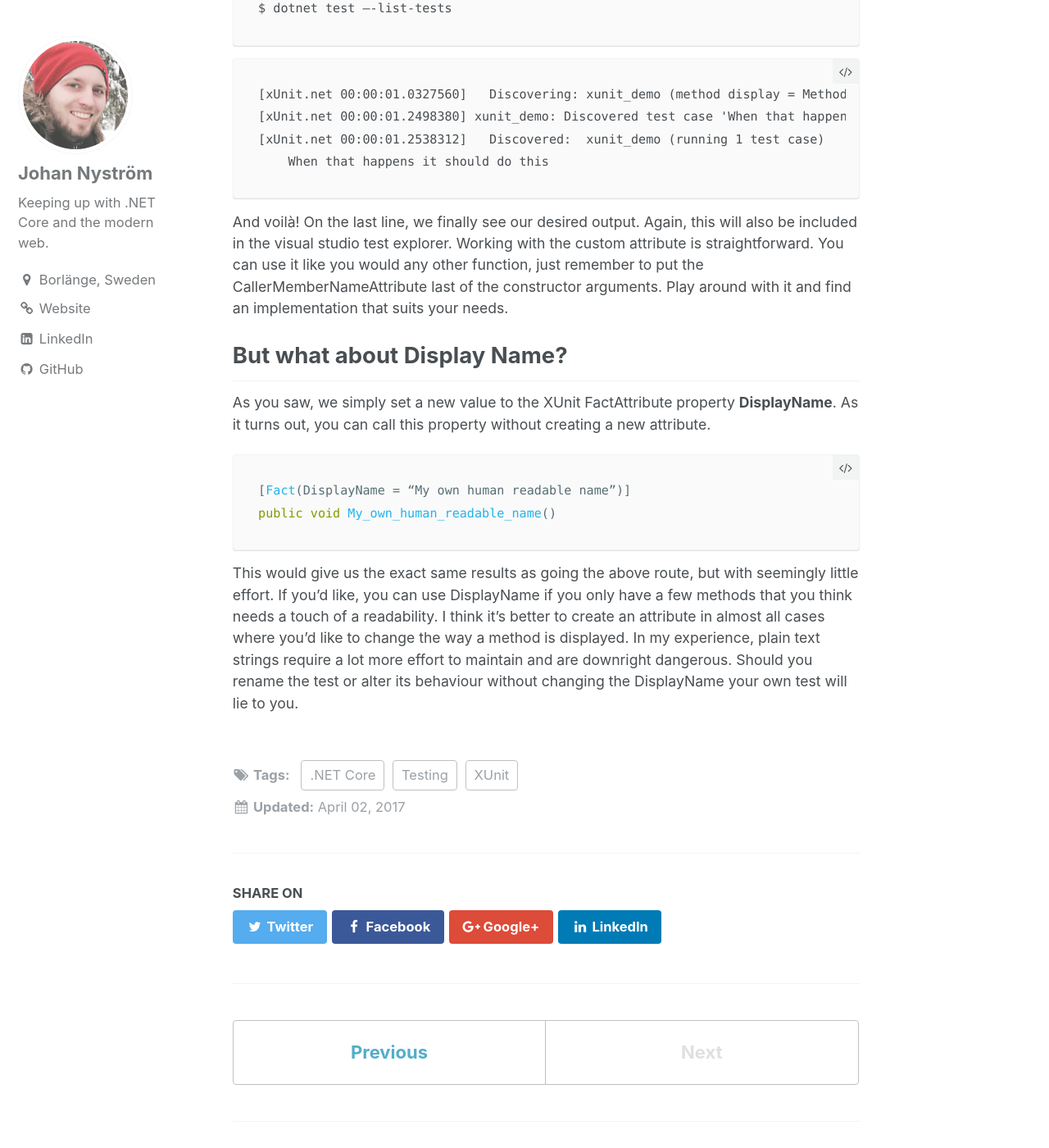
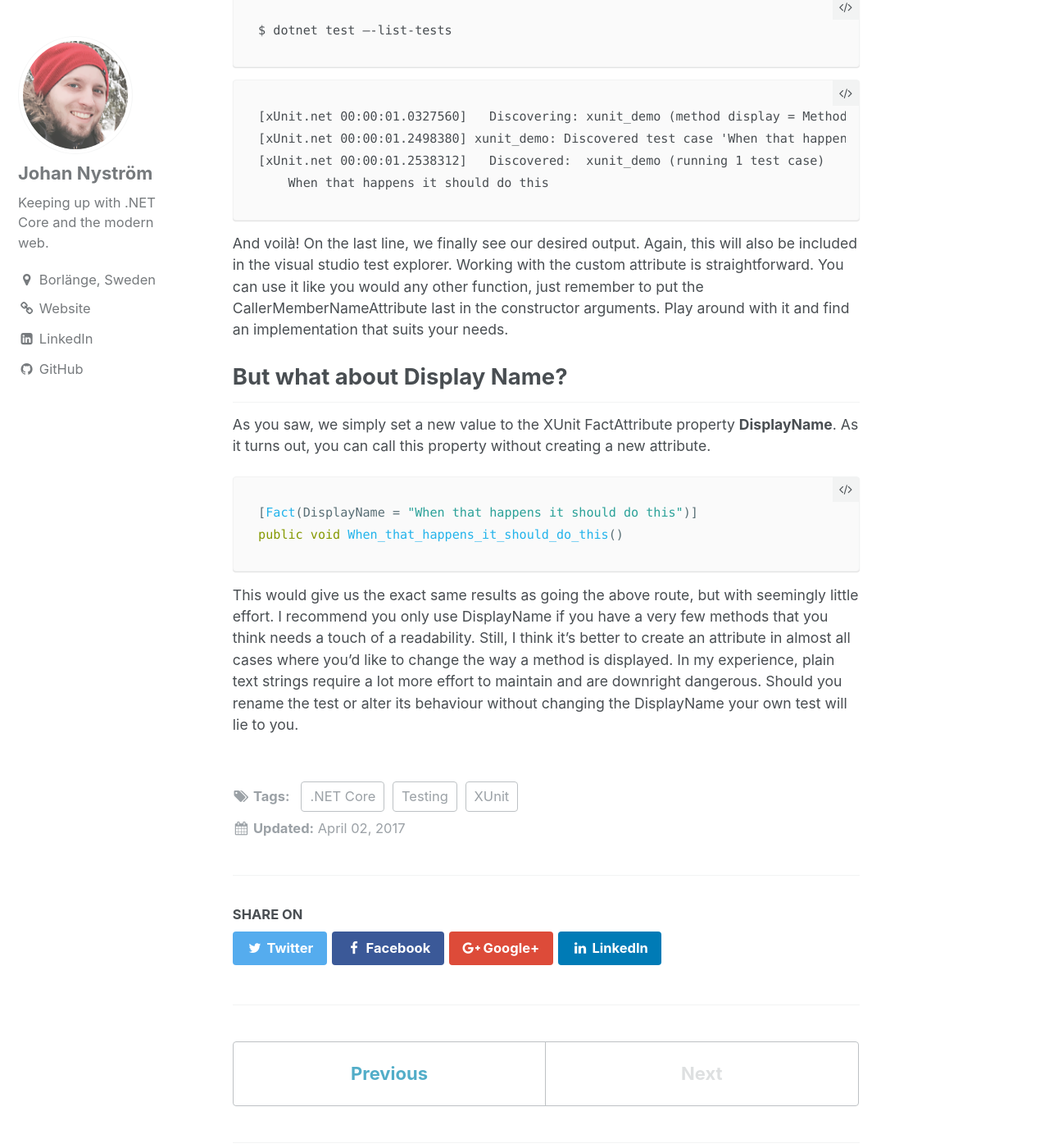
Before and after one commit to SpiderUnicorn/spiderunicorn.github.io, a Jekyll site: the page built from _posts/2017-04-02-readable-test-results-with-xunit.md, in a window 1280 px wide and 1400 px high, scrolled down 5803 px. Shown: the whole window at 82% size. Built offline with Jekyll 4.4.1, drawn with Linux system fonts in a browser that asks for light colours; some of the changed text lies outside the part shown.

Commit message:
spelling mistakes

````diff
--- a/_posts/2017-04-02-readable-test-results-with-xunit.md
+++ b/_posts/2017-04-02-readable-test-results-with-xunit.md
@@ -21,18 +21,18 @@ My most desired output is not knowing which method failed, but knowing what piec
 public void classUnderTest_methodUnderTest()
 ```
 
-the output from XUnit would then be: *namespace.className.classUnderTest_methodUnderTest*. I won’t go into a long discussion on test naming as it’s not really what this post is about. In short, I prefer to name tests along the lines of
+the output from XUnit would then be: *namespace.className.classUnderTest_methodUnderTest*. I won’t go into a long discussion on naming as it’s not really what this post is about. In brief, I prefer to name tests along the lines of
 
 ```csharp
 public void When_that_happens_it_should_do_this()
 ```
 
-This is a very opinionated subject and there are many ways to name tests that all are good. The only common trait is that good tests test behavior and not structure.
+This is all highly subjective and there are many ways to name tests that all are good in their own way. A common trait of good tests is that they test for behavior and are oblivious of code structure.
 Writing tests in this style produces the slightly more readable output *namespace.className.methodName.When_that_happens_it_should_do_this*. Still, there is a lot of noise that we could do without.
 
 ## Creating readable output
 
-What XUnit lacks in default conventions it makes up for by being straight forward to customize and extend. I won’t go into detail on how to work with .NET core CLI, but I will provide some examples of console output as we go along. I’ll detail the steps I take here only for completeness. Feel free to skip ahead if you don’t care about my specific sample outputs.
+What XUnit lacks in default conventions it makes up for by being straight forward to customize and extend. I won’t go into detail on how to work with .NET core CLI, but I will provide some examples of console output as we go along. I’ll detail the steps I take here only for completeness. Feel free to skip ahead if you don’t care about my specific example.
 
 ### Setting up a sample project
 
@@ -76,15 +76,15 @@ The following Tests are available:
     xunit_demo.UnitTest1.Test1
 ```
 
-Note that this doesn’t actually run the test, but we can see the name that XUnit produces with the format namespace.className.methodName. This would be same name written to the test explorer in visual studio.
+Note that this doesn’t actually run the test, but we can see the name that XUnit produces with the format *namespace.className.methodName*, or in this case **xunit_demo.UnitTest1.Test1**. This would be same name written to the test explorer in visual studio.
 
-Now lets move on to configuring the name.
+Now lets move on to configuring XUnit for better readability.
 
 ## Configuring XUnit
 
-The default output of *namespace.className.methodName* can be shortened to just methodName by configuring the test project. For desktop and PCL projects you’d need an App.config file. For dotnet core, add an **xunit.config.json** file.
+The default output of *namespace.className.methodName* can be shortened to just *methodName* by configuring the test project. For desktop and PCL projects you’d need an [App.config](https://xunit.github.io/docs/configuring-with-xml.html) file. For dotnet core, add an **xunit.config.json** file.
 
-A useful starting point is to add diagnostics to the test output. Put the following into the **xunit.config.json** file.
+A good starting point is to add diagnostics to the test output. Put the following into the **xunit.config.json** file. Note that this has no bearing on the output we are working on, it's just nice to have.
 
 ```json
 {
@@ -142,7 +142,7 @@ We have now gone from the test being displayed as *xunit_demo.UnitTest1.Test1* t
 
 First, let’s change the test a bit and rename it to *When_that_happens_it_should_do_this*. Open **Test1.cs** and change the name if you are following along. Wouldn't it be sweet if this could be displayed without the pesky underscores? I suspect my human readers would agree.
 
-To gain full control of what is displayed, we need to move away from the standard FactAttribute and create our own. Let’s create a new class, **Spec.cs* and add the following:
+To gain full control of what is displayed, we need to move away from the standard FactAttribute and create our own. Let’s create a new class, **Spec.cs** and add the following:
 
 ```csharp
 using Xunit;
@@ -184,15 +184,15 @@ $ dotnet test –-list-tests
     When that happens it should do this
 ```
 
-And voilà! On the last line, we finally see our desired output. Again, this will also be included in the visual studio test explorer. Working with the custom attribute is straightforward. You can use it like you would any other function, just remember to put the CallerMemberNameAttribute last of the constructor arguments. Play around with it and find an implementation that suits your needs.
+And voilà! On the last line, we finally see our desired output. Again, this will also be included in the visual studio test explorer. Working with the custom attribute is straightforward. You can use it like you would any other function, just remember to put the CallerMemberNameAttribute last in the constructor arguments. Play around with it and find an implementation that suits your needs.
 
 ## But what about Display Name?
 
 As you saw, we simply set a new value to the XUnit FactAttribute property **DisplayName**. As it turns out, you can call this property without creating a new attribute.
 
 ```csharp
-[Fact(DisplayName = “My own human readable name”)]
-public void My_own_human_readable_name()
+[Fact(DisplayName = "When that happens it should do this")]
+public void When_that_happens_it_should_do_this()
 ```
 
-This would give us the exact same results as going the above route, but with seemingly little effort. If you’d like, you can use DisplayName if you only have a few methods that you think needs a touch of a readability. I think it’s better to create an attribute in almost all cases where you’d like to change the way a method is displayed. In my experience, plain text strings require a lot more effort to maintain and are downright dangerous. Should you rename the test or alter its behaviour without changing the DisplayName your own test will lie to you.
+This would give us the exact same results as going the above route, but with seemingly little effort. I recommend you only use DisplayName if you have a very few methods that you think needs a touch of a readability. Still, I think it’s better to create an attribute in almost all cases where you’d like to change the way a method is displayed. In my experience, plain text strings require a lot more effort to maintain and are downright dangerous. Should you rename the test or alter its behaviour without changing the DisplayName your own test will lie to you.
````
Also changed, not shown: other parts of _posts/2017-04-02-readable-test-results-with-xunit.md (+2 -2 lines).
